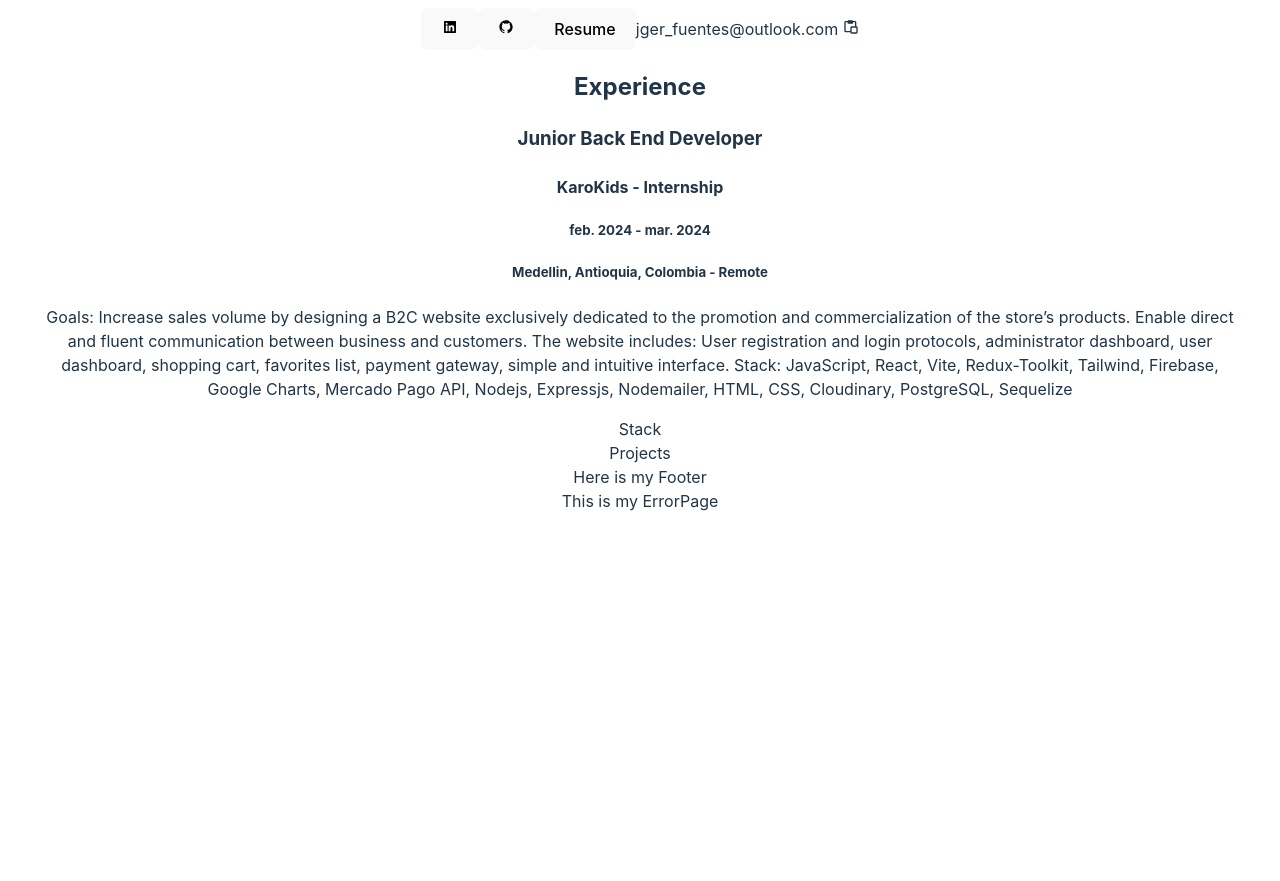
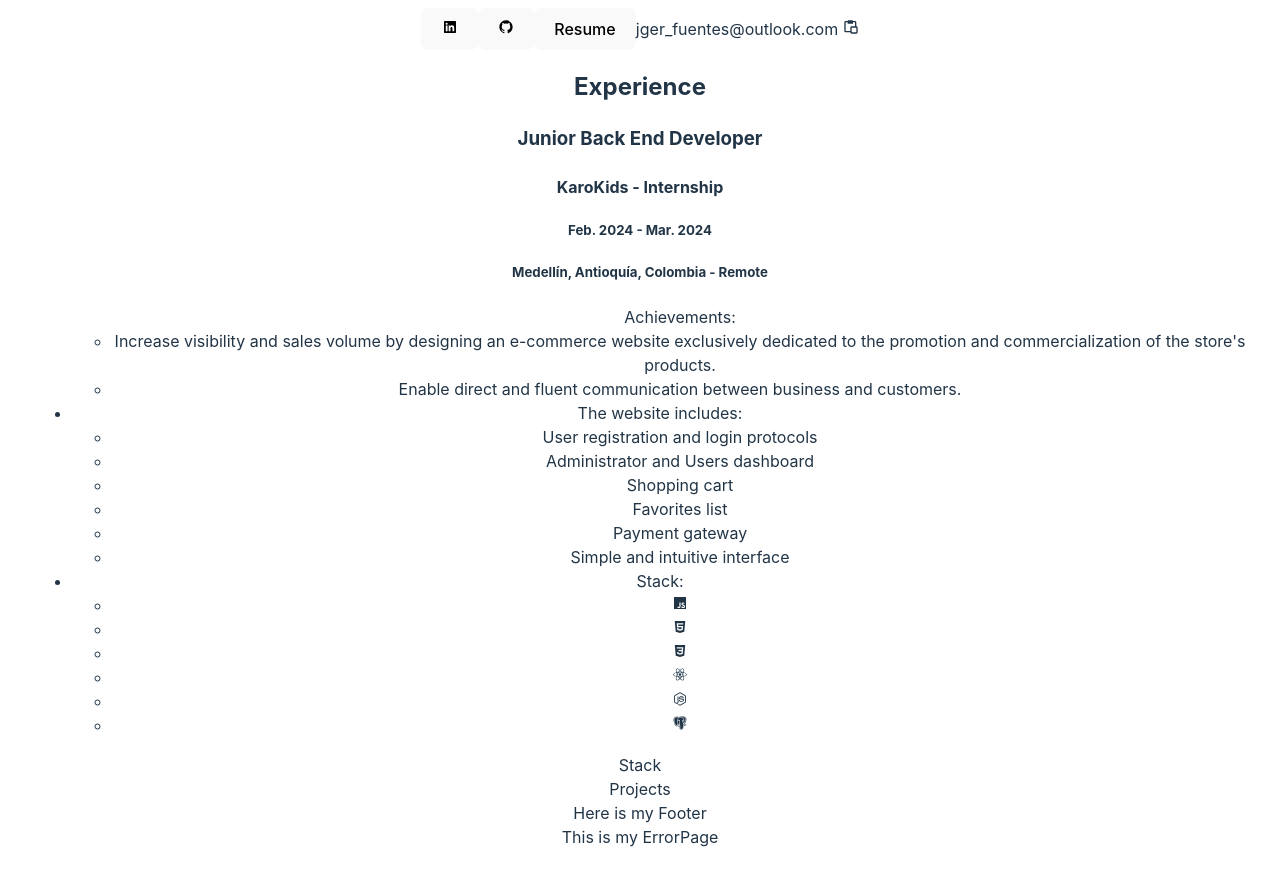
Before and after one commit to JGerFuentes/JGFuentes_Portfolio, a React (Vite) app in the folder minimal-portfolio/: page / in a window 1280 px wide. Shown: the part 900-1781 px from the top of the page. Before the commit the page ends 1445 px from the top, so only its background shows below. Built offline with nearby package versions, Linux system fonts and the light colour scheme.

Commit message:
Experience content component completed

```diff
--- a/minimal-portfolio/src/components/Experience/Experience.jsx
+++ b/minimal-portfolio/src/components/Experience/Experience.jsx
@@ -1,4 +1,4 @@
-import React from 'react'
+import { BiLogoJavascript, BiLogoHtml5, BiLogoCss3, BiLogoReact, BiLogoNodejs, BiLogoPostgresql } from "react-icons/bi"
 
 const Experience = () => {
   return (
@@ -6,11 +6,50 @@ const Experience = () => {
       <h2>Experience</h2>
 
       <section>
-        <h3><strong>Junior Back End Developer</strong></h3>
-        <h4><strong>KaroKids - Internship</strong></h4>
-        <h5>feb. 2024 - mar. 2024</h5>
-        <h5>Medellin, Antioquia, Colombia - Remote</h5>
-        <p> Goals: Increase sales volume by designing a B2C website exclusively dedicated to the promotion and commercialization of the store’s products. Enable direct and fluent communication between business and customers. The website includes: User registration and login protocols, administrator dashboard, user dashboard, shopping cart, favorites list, payment gateway, simple and intuitive interface. Stack: JavaScript, React, Vite, Redux-Toolkit, Tailwind, Firebase, Google Charts, Mercado Pago API, Nodejs, Expressjs, Nodemailer, HTML, CSS, Cloudinary, PostgreSQL, Sequelize</p>
+        <header>
+          <h3><strong>Junior Back End Developer</strong></h3>
+          <h4><strong>KaroKids - Internship</strong></h4>
+          <h5>Feb. 2024 - Mar. 2024</h5>
+          <h5>Medell&iacute;n, Antioqu&iacute;a, Colombia - Remote</h5>
+        </header>
+
+        {/* list-style-type: none; --> Quita las viñetas */ }
+        {/* margin: 0; --> Elimina el margen predeterminado */}
+
+        {/* /* Opcional: Si también deseas eliminar las viñetas de otras listas anidadas
+        ul ul {
+            list-style-type: none;
+            padding-left: 20px; /* Mantén el sangrado para la jerarquía visual
+        } */}
+
+        <ul>
+          <ul>Achievements:
+            <li>Increase visibility and sales volume by designing an e-commerce website exclusively dedicated to the promotion and commercialization of the store&apos;s products.</li>
+            <li>Enable direct and fluent communication between business and customers.</li>
+          </ul>
+
+          <li>The website includes:
+            <ul>
+              <li>User registration and login protocols</li>
+              <li>Administrator and Users dashboard</li>
+              <li>Shopping cart</li>
+              <li>Favorites list</li>
+              <li>Payment gateway</li>
+              <li>Simple and intuitive interface</li>
+            </ul>
+          </li>
+
+          <li>Stack:
+            <ul>
+              <li><BiLogoJavascript /></li>
+              <li><BiLogoHtml5 /></li>
+              <li><BiLogoCss3 /></li>
+              <li><BiLogoReact /></li>
+              <li><BiLogoNodejs /></li>
+              <li><BiLogoPostgresql /></li>
+            </ul>
+          </li>
+        </ul>
       </section>
     </article>
   )
```
